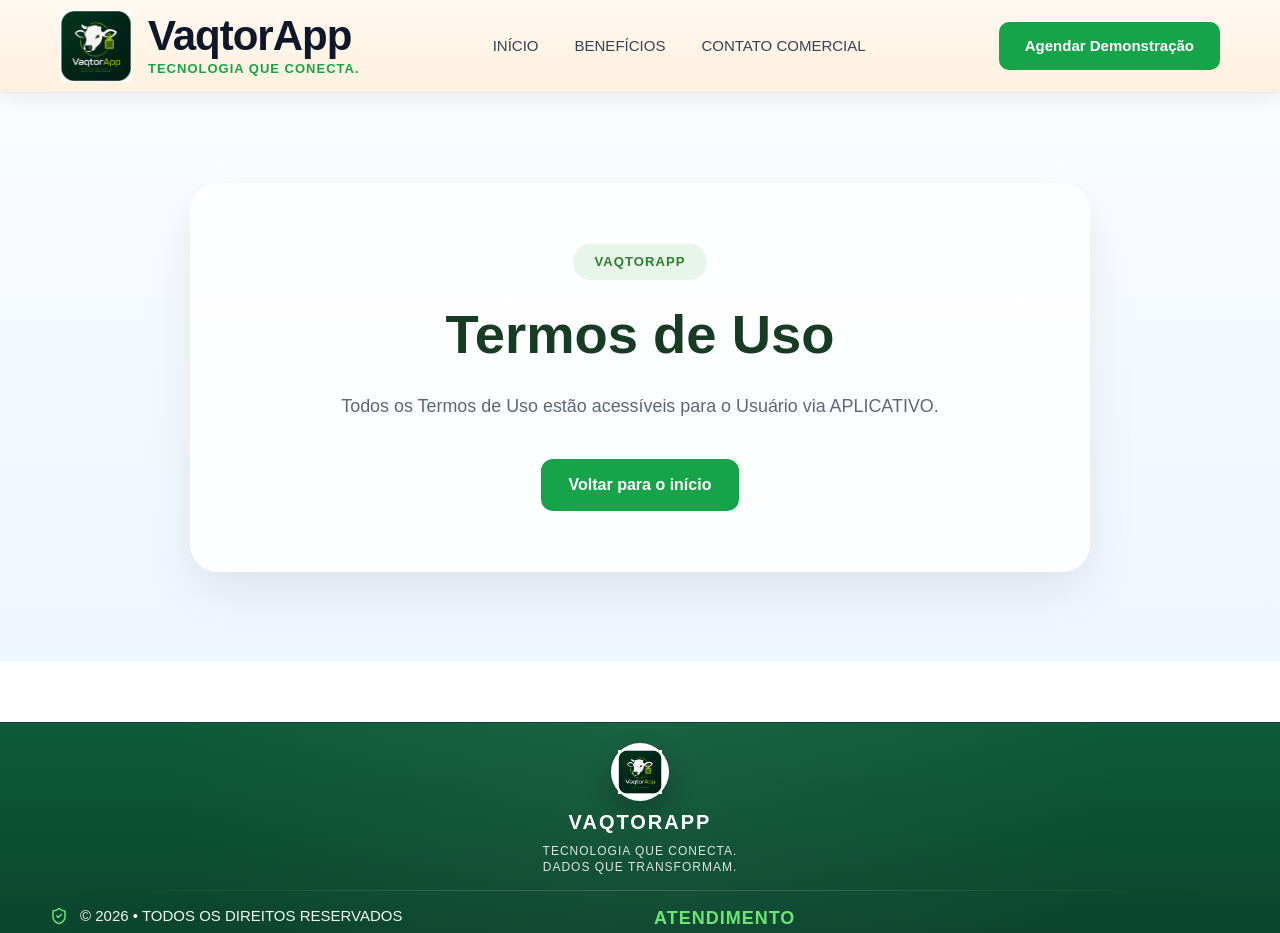
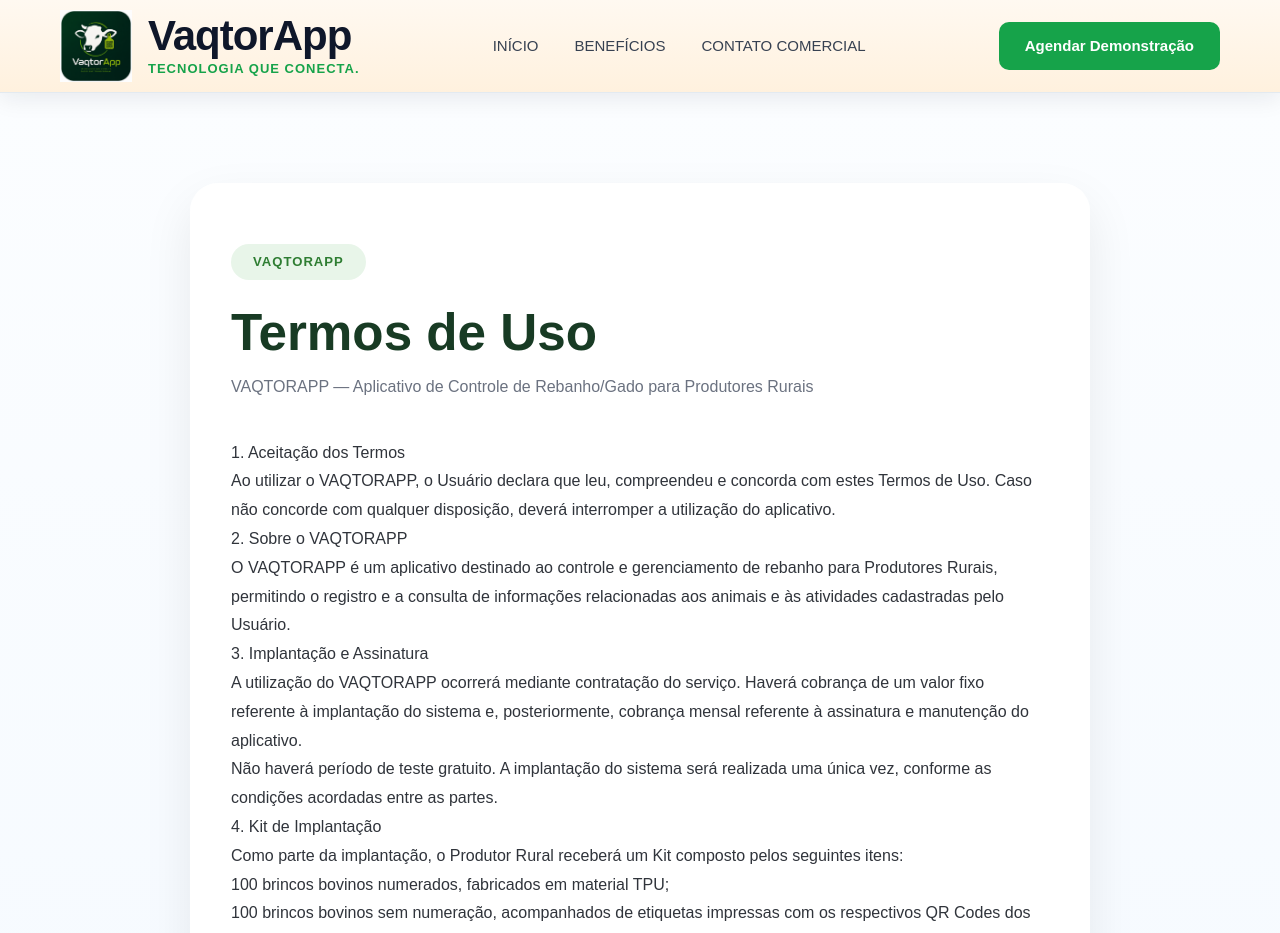
Before and after one commit to helvioco-source/vaqtorapp, a Next.js app: page /termos-de-uso in a window 1280 px wide. Shown: the top 933 px of the page. Built offline with nearby package versions, Linux system fonts and the light colour scheme.

Commit message:
Adiciona Termos de Uso do VaqtorApp

```diff
--- a/app/termos-de-uso/page.tsx
+++ b/app/termos-de-uso/page.tsx
@@ -12,9 +12,6 @@
           padding: "90px 22px",
           background:
             "linear-gradient(180deg, #fbfdff 0%, #eef6ff 100%)",
-          display: "flex",
-          alignItems: "center",
-          justifyContent: "center",
           boxSizing: "border-box",
         }}
       >
@@ -22,13 +19,14 @@
           style={{
             width: "100%",
             maxWidth: "900px",
+            margin: "0 auto",
             padding: "60px 40px",
-            background: "rgba(255,255,255,.82)",
+            background: "rgba(255,255,255,.94)",
             borderRadius: "28px",
             border: "1px solid rgba(255,255,255,.75)",
             boxShadow: "0 20px 50px rgba(0,0,0,.08)",
-            textAlign: "center",
             boxSizing: "border-box",
+            color: "#30343b",
           }}
         >
           <div
@@ -51,9 +49,9 @@
 
           <h1
             style={{
-              margin: "0 0 24px",
+              margin: "0 0 12px",
               color: "#183b24",
-              fontSize: "clamp(2rem, 5vw, 3.4rem)",
+              fontSize: "clamp(2rem, 5vw, 3.2rem)",
               lineHeight: 1.15,
               fontWeight: 800,
             }}
@@ -63,36 +61,196 @@
 
           <p
             style={{
-              margin: "0 auto",
-              maxWidth: "680px",
-              color: "#5d6774",
-              fontSize: "1.12rem",
-              lineHeight: 1.8,
+              margin: "0 0 40px",
+              color: "#6b7280",
+              fontSize: "1rem",
             }}
           >
-            Todos os Termos de Uso estão acessíveis para o Usuário via
-            APLICATIVO.
+            VAQTORAPP — Aplicativo de Controle de Rebanho/Gado para
+            Produtores Rurais
           </p>
 
-          <a
-            href="/"
+          <div
             style={{
-              display: "inline-flex",
-              alignItems: "center",
-              justifyContent: "center",
-              marginTop: "36px",
-              padding: "14px 28px",
-              borderRadius: "12px",
-              background: "#16a34a",
-              color: "#ffffff",
-              textDecoration: "none",
+              textAlign: "left",
+              lineHeight: 1.8,
               fontSize: "1rem",
-              fontWeight: 700,
-              transition: "opacity .2s ease",
             }}
           >
-            Voltar para o início
-          </a>
+            <h2>1. Aceitação dos Termos</h2>
+            <p>
+              Ao utilizar o VAQTORAPP, o Usuário declara que leu,
+              compreendeu e concorda com estes Termos de Uso. Caso não
+              concorde com qualquer disposição, deverá interromper a
+              utilização do aplicativo.
+            </p>
+
+            <h2>2. Sobre o VAQTORAPP</h2>
+            <p>
+              O VAQTORAPP é um aplicativo destinado ao controle e
+              gerenciamento de rebanho para Produtores Rurais, permitindo o
+              registro e a consulta de informações relacionadas aos animais
+              e às atividades cadastradas pelo Usuário.
+            </p>
+
+            <h2>3. Implantação e Assinatura</h2>
+            <p>
+              A utilização do VAQTORAPP ocorrerá mediante contratação do
+              serviço. Haverá cobrança de um valor fixo referente à
+              implantação do sistema e, posteriormente, cobrança mensal
+              referente à assinatura e manutenção do aplicativo.
+            </p>
+
+            <p>
+              Não haverá período de teste gratuito. A implantação do sistema
+              será realizada uma única vez, conforme as condições acordadas
+              entre as partes.
+            </p>
+
+            <h2>4. Kit de Implantação</h2>
+            <p>
+              Como parte da implantação, o Produtor Rural receberá um Kit
+              composto pelos seguintes itens:
+            </p>
+
+            <ol>
+              <li>
+                100 brincos bovinos numerados, fabricados em material TPU;
+              </li>
+              <li>
+                100 brincos bovinos sem numeração, acompanhados de etiquetas
+                impressas com os respectivos QR Codes dos animais cadastrados
+                no aplicativo;
+              </li>
+              <li>
+                1 dispositivo Tablet novo, na caixa, PC Mil de 10 polegadas,
+                Android 13 ou equivalente;
+              </li>
+              <li>1 extrator de brinco bovino tipo navalha;</li>
+              <li>1 alicate aplicador de brincos bovinos;</li>
+              <li>
+                1 pomada cicatrizante Unguento, pote de 250 g.
+              </li>
+            </ol>
+
+            <h2>5. Responsabilidade pelo Kit</h2>
+            <p>
+              A responsabilidade pelo devido cuidado, conservação,
+              manuseio, utilização adequada, substituição de peças
+              danificadas ou quebradas e eventual troca dos demais itens
+              integrantes do Kit fornecido será de inteira responsabilidade
+              do Usuário.
+            </p>
+
+            <p>
+              O Usuário deverá utilizar os equipamentos e acessórios de
+              maneira adequada, observando as orientações de segurança e
+              conservação aplicáveis a cada item.
+            </p>
+
+            <h2>6. Responsabilidades do Usuário</h2>
+            <p>
+              O Usuário é responsável pela veracidade, atualização e
+              integridade das informações inseridas no VAQTORAPP, bem como
+              pela utilização adequada do sistema.
+            </p>
+
+            <p>
+              O Usuário também é responsável pela guarda de suas credenciais
+              de acesso e por impedir que terceiros não autorizados utilizem
+              sua conta.
+            </p>
+
+            <h2>7. Suporte</h2>
+            <p>
+              O suporte ao Usuário será prestado por meio de ligações
+              telefônicas, mensagens de texto e áudio por aplicativos de
+              comunicação, como WhatsApp, quando disponível, e também por
+              contato via e-mail.
+            </p>
+
+            <h2>8. Disponibilidade do Serviço</h2>
+            <p>
+              O VAQTORAPP depende de serviços de terceiros, infraestrutura de
+              internet, plataformas de armazenamento e demais tecnologias
+              necessárias ao seu funcionamento. Por esse motivo, poderão
+              ocorrer indisponibilidades temporárias decorrentes de
+              manutenção, falhas técnicas ou fatores externos.
+            </p>
+
+            <h2>9. Propriedade Intelectual</h2>
+            <p>
+              O VAQTORAPP, sua identidade visual, estrutura, funcionalidades,
+              textos, elementos gráficos, código e demais componentes
+              relacionados ao sistema são protegidos pela legislação
+              aplicável e não poderão ser copiados, modificados,
+              distribuídos ou explorados sem autorização.
+            </p>
+
+            <h2>10. Alterações dos Termos</h2>
+            <p>
+              Estes Termos de Uso poderão ser atualizados sempre que
+              necessário para adequação do serviço, alterações legais,
+              melhorias ou modificações nas funcionalidades do VAQTORAPP.
+            </p>
+
+            <h2>11. Encerramento da Utilização</h2>
+            <p>
+              O acesso ao VAQTORAPP poderá ser encerrado nas hipóteses
+              previstas na contratação, inclusive em caso de inadimplência,
+              uso indevido do sistema ou descumprimento destes Termos.
+            </p>
+
+            <h2>12. Proteção de Dados Pessoais</h2>
+            <p>
+              O tratamento de dados pessoais relacionado ao VAQTORAPP será
+              realizado conforme a legislação brasileira aplicável,
+              especialmente a Lei nº 13.709/2018 — Lei Geral de Proteção de
+              Dados Pessoais (LGPD).
+            </p>
+
+            <p>
+              Os dados utilizados pelo sistema serão armazenados em
+              infraestrutura de banco de dados da plataforma Google
+              AppSheet, observadas as condições de utilização e segurança
+              aplicáveis aos serviços utilizados.
+            </p>
+
+            <h2>13. Foro</h2>
+            <p>
+              Fica eleito o Foro da Comarca de Sanclerlândia, Estado de
+              Goiás, para dirimir eventuais questões decorrentes destes
+              Termos de Uso, ressalvadas as hipóteses em que a legislação
+              aplicável determine foro diverso.
+            </p>
+
+            <h2>14. Informações de Contato</h2>
+            <p>
+              <strong>VAQTORAPP</strong>
+              <br />
+              Responsável: Helvio Ferreira de Melo Côrtes
+              <br />
+              Proprietário / Criador-Desenvolvedor de Software
+              <br />
+              E-mail: vaqtorapp@gmail.com
+              <br />
+              Sanclerlândia/GO
+              <br />
+              Site: vaqtorapp.vercel.app
+            </p>
+
+            <p
+              style={{
+                marginTop: "45px",
+                paddingTop: "25px",
+                borderTop: "1px solid #e5e7eb",
+                color: "#6b7280",
+                fontSize: ".9rem",
+              }}
+            >
+              <strong>VAQTORAPP — Versão 1.0</strong>
+            </p>
+          </div>
         </section>
       </main>
 
```
